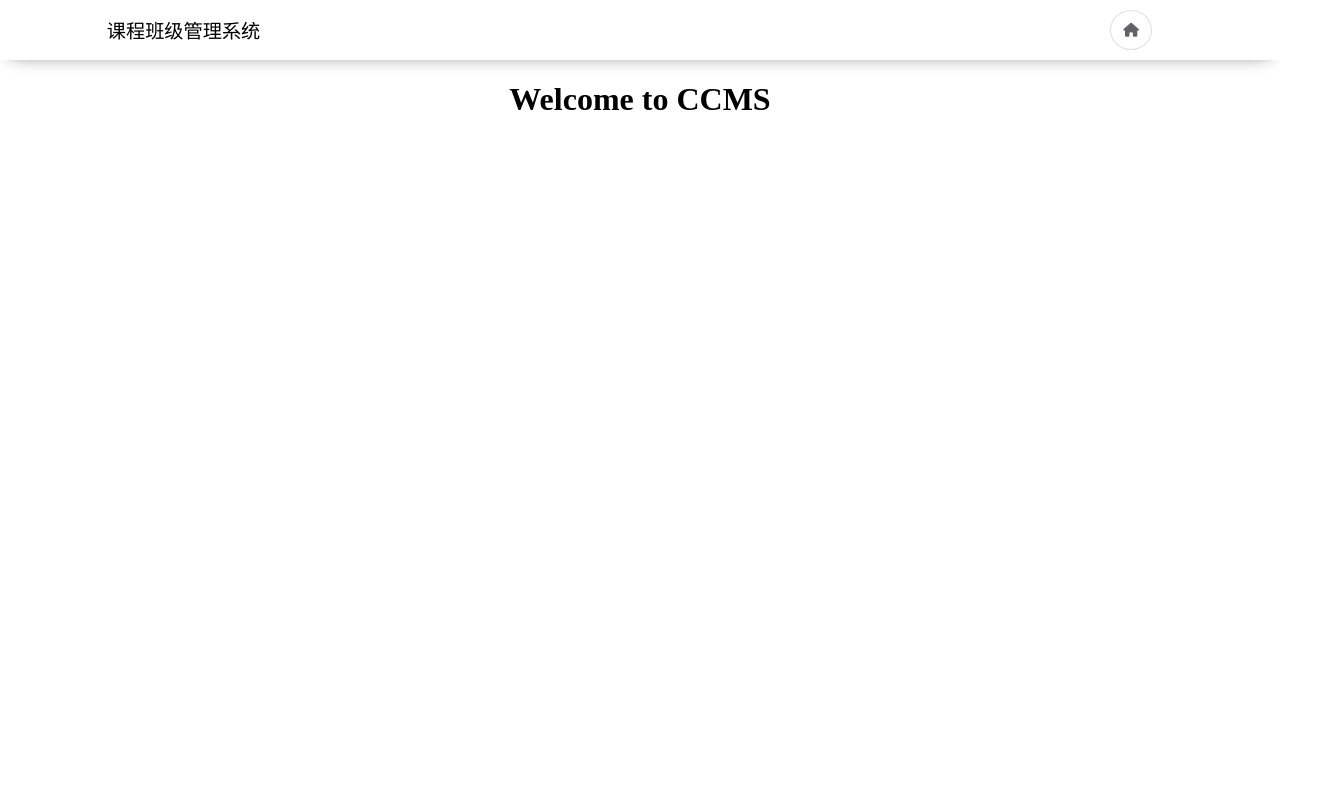
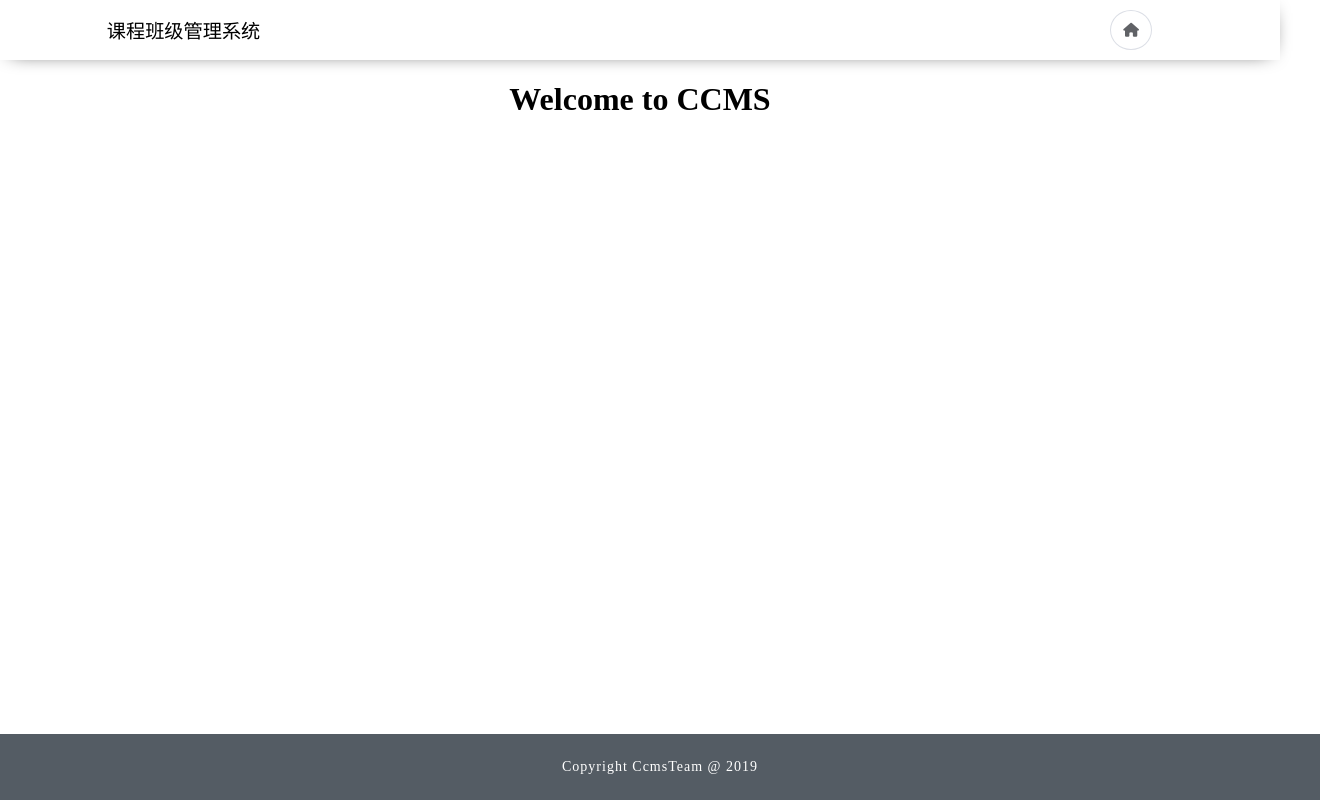
Before and after one commit to AzureLeon1/CourseManagementSystem, a Vue app: page /template in a window 1280 px wide. Shown: the whole page, 1320 px wide, since content can reach past the window. Built offline with nearby package versions, Linux system fonts and the light colour scheme.

Commit message:
Footer component

```diff
--- a/src/App.vue
+++ b/src/App.vue
@@ -2,15 +2,18 @@
   <div id="app">
     <Navigation />
     <router-view/>
+    <Footer id="footer" />
   </div>
 </template>
 
 <script>
 import Navigation from './components/Navigation.vue'
+import Footer from './components/Footer'
 export default {
   name: 'App',
   components: {
-    Navigation
+    Navigation,
+    Footer
   },
 }
 </script>
@@ -24,4 +27,10 @@ export default {
   color: #2c3e50;
   margin-top: 0;
 } */
+#footer{
+    width: 100%;
+    position:absolute;
+    bottom:0px;
+    left:0px;
+}
 </style>
--- /dev/null
+++ b/src/components/Footer.vue
@@ -0,0 +1,18 @@
+<template>
+  <div class="footer">
+    Copyright CcmsTeam @ 2019
+  </div>
+</template>
+
+<!-- Add "scoped" attribute to limit CSS to this component only -->
+<style lang="scss" scoped>
+.footer {
+  padding: 25px 20px;
+  background: #545c64;
+  color: white;
+  font-size: 14px;
+  text-align: center;
+  font-weight: 300;
+  letter-spacing: 1px;
+}
+</style>
```
